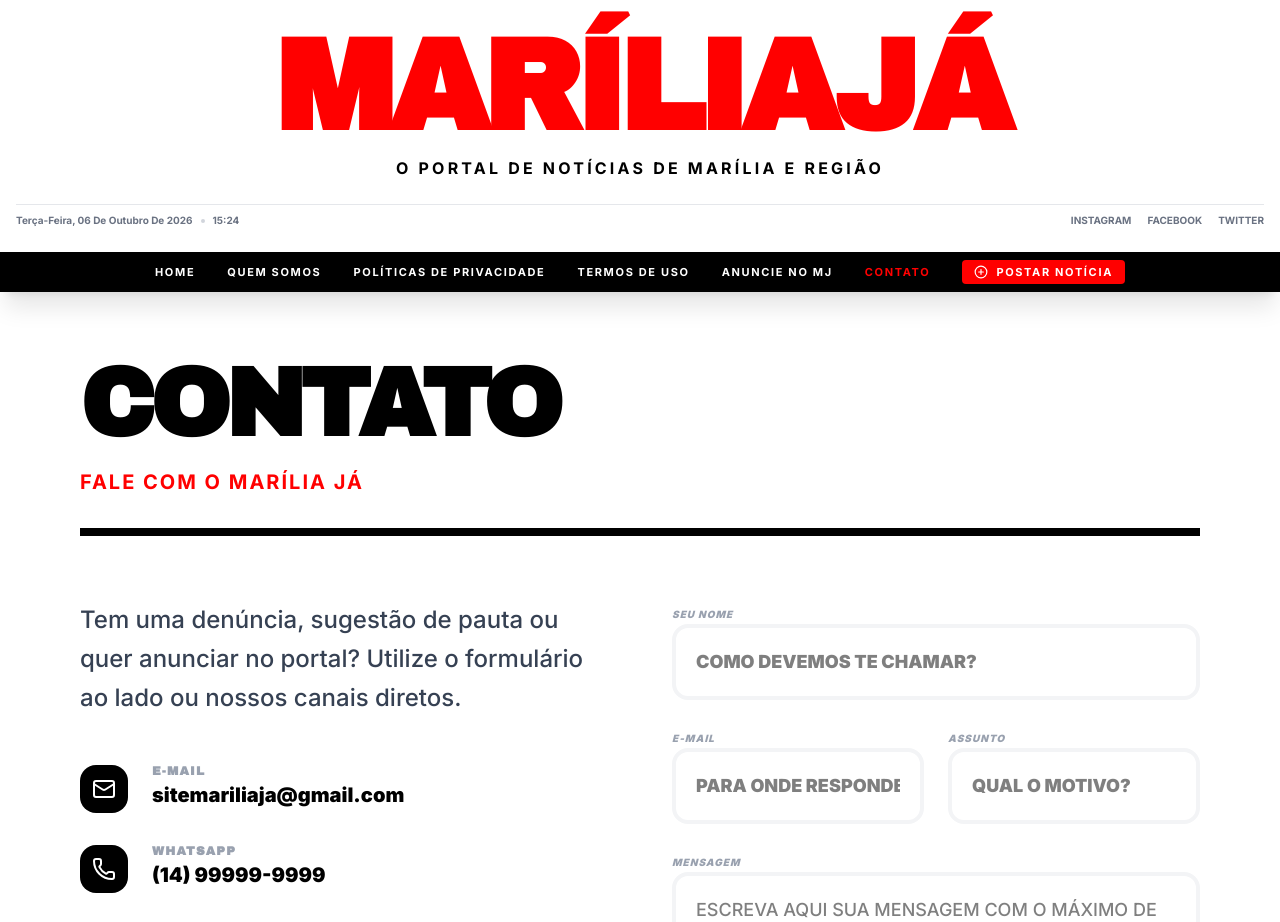
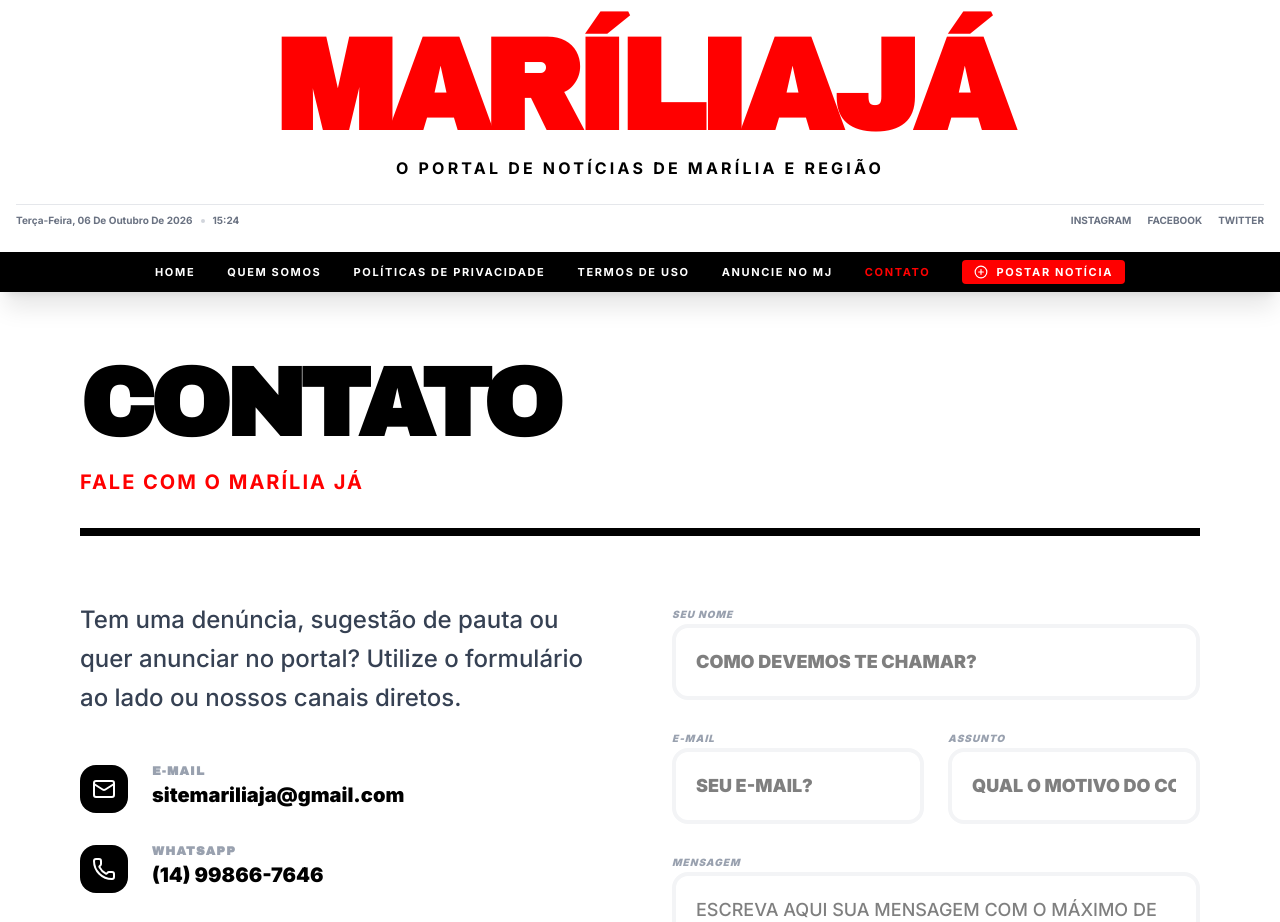
Before and after one commit to tomsoftwar/MARILIAJA, a React (Vite) app: page /#/contato in a window 1280 px wide. Shown: the top 922 px of the page. Built offline with nearby package versions, Linux system fonts and the light colour scheme.

Commit message:
Update Contato.tsx

```diff
--- a/src/pages/Contato.tsx
+++ b/src/pages/Contato.tsx
@@ -78,7 +78,7 @@ export default function Contato() {
               </div>
               <div>
                 <h3 className="font-black uppercase tracking-widest text-xs mb-1 text-gray-400">WhatsApp</h3>
-                <p className="text-xl font-black">(14) 99999-9999</p>
+                <p className="text-xl font-black">(14) 99866-7646</p>
               </div>
             </div>
 
@@ -106,7 +106,7 @@ export default function Contato() {
               <CheckCircle2 size={64} className="text-green-600 mx-auto mb-6" />
               <h2 className="text-3xl font-black uppercase tracking-tighter mb-4 text-green-900">Mensagem Enviada!</h2>
               <p className="text-green-800 font-bold mb-8">
-                Agradecemos seu contato. Sua mensagem foi direcionada para sitemariliaja@gmail.com e responderemos o mais breve possível.
+                Agradecemos seu contato. Sua mensagem foi enviada e responderemos o mais breve possível. Obrigado!
               </p>
               <button
                 onClick={() => setSubmitted(false)}
@@ -141,7 +141,7 @@ export default function Contato() {
                   <input
                     type="email"
                     required
-                    placeholder="PARA ONDE RESPONDEMOS?"
+                    placeholder="SEU E-MAIL?"
                     className="w-full border-4 border-gray-100 p-5 focus:border-[#FF0000] outline-none font-black text-lg transition-all rounded-2xl"
                     value={formData.email}
                     onChange={e => setFormData({ ...formData, email: e.target.value })}
@@ -152,7 +152,7 @@ export default function Contato() {
                   <input
                     type="text"
                     required
-                    placeholder="QUAL O MOTIVO?"
+                    placeholder="QUAL O MOTIVO DO CONTATO?"
                     className="w-full border-4 border-gray-100 p-5 focus:border-[#FF0000] outline-none font-black text-lg transition-all rounded-2xl"
                     value={formData.subject}
                     onChange={e => setFormData({ ...formData, subject: e.target.value })}
```
